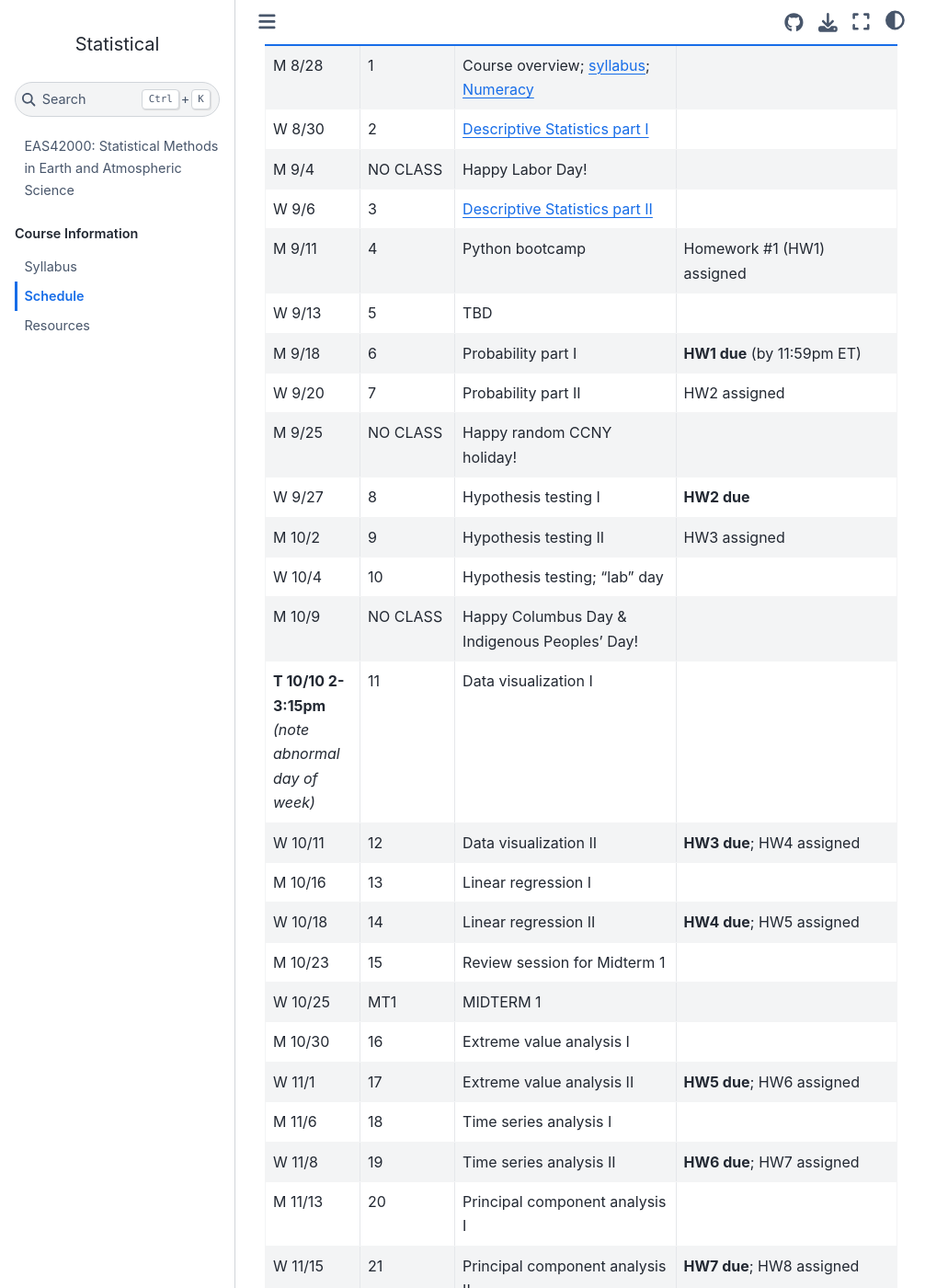
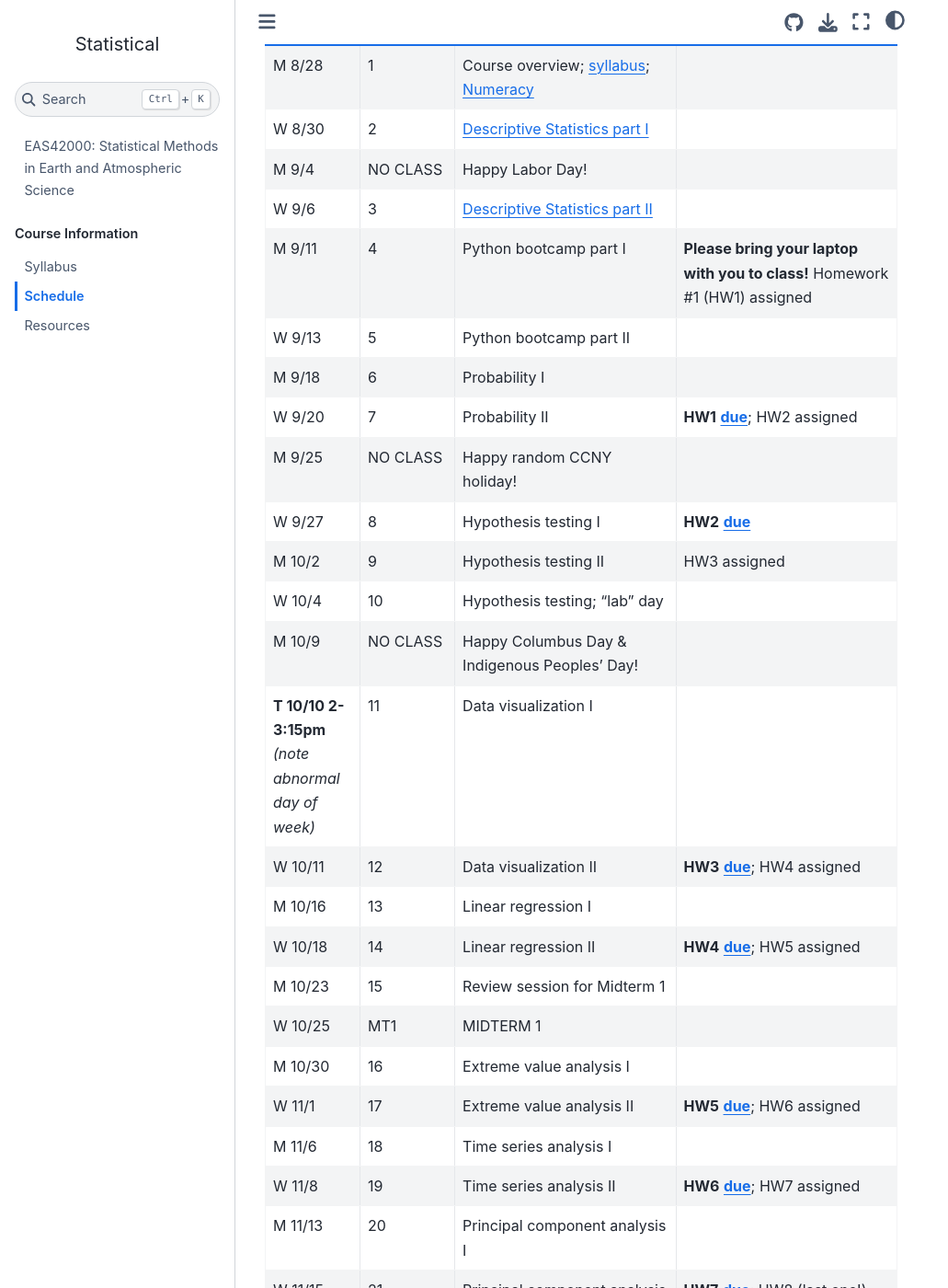
Before and after one commit to spencerahill/stat-methods-course, a Jupyter Book: the page built from info/schedule.md, in a window 1280 px wide and 1400 px high, scrolled down 273 px. Shown: the whole window at 92% size, without its empty margins (0-1031 px from the left). Built offline with Jupyter Book 1.0.4 settings and Sphinx 7.4.7 and the Sphinx Book theme 1.1.4, drawn with Linux system fonts in a browser that asks for light colours; pages that are not in the unit, such as notebooks, are missing from menus; some of the changed text lies outside the part shown.

Commit message:
Syllabus and schedule updates

```diff
--- a/info/schedule.md
+++ b/info/schedule.md
@@ -31,20 +31,20 @@ Please check back here frequently as the schedule is subject to change.
   -
 * - M 9/11
   - 4
-  - Python bootcamp
-  - Homework #1 (HW1) assigned
+  - Python bootcamp part I
+  - **Please bring your laptop with you to class!**  Homework #1 (HW1) assigned
 * - W 9/13
   - 5
-  - TBD
+  - Python bootcamp part II
   -
 * - M 9/18
   - 6
-  - Probability part I
-  - **HW1 due** (by 11:59pm ET)
+  - Probability I
+  -
 * - W 9/20
   - 7
-  - Probability part II
-  - HW2 assigned
+  - Probability II
+  - **HW1** [**due**](syllabus:hw); HW2 assigned
 * - M 9/25
   - NO CLASS
   - Happy random CCNY holiday!
@@ -52,7 +52,7 @@ Please check back here frequently as the schedule is subject to change.
 * - W 9/27
   - 8
   - Hypothesis testing I
-  - **HW2 due**
+  - **HW2** [**due**](syllabus:hw)
 * - M 10/2
   - 9
   - Hypothesis testing II
@@ -72,7 +72,7 @@ Please check back here frequently as the schedule is subject to change.
 * - W 10/11
   - 12
   - Data visualization II
-  - **HW3 due**; HW4 assigned
+  - **HW3**  [**due**](syllabus:hw); HW4 assigned
 * - M 10/16
   - 13
   - Linear regression I
@@ -80,7 +80,7 @@ Please check back here frequently as the schedule is subject to change.
 * - W 10/18
   - 14
   - Linear regression II
-  - **HW4 due**; HW5 assigned
+  - **HW4**  [**due**](syllabus:hw); HW5 assigned
 * - M 10/23
   - 15
   - Review session for Midterm 1
@@ -96,7 +96,7 @@ Please check back here frequently as the schedule is subject to change.
 * - W 11/1
   - 17
   - Extreme value analysis II
-  - **HW5 due**; HW6 assigned
+  - **HW5** [**due**](syllabus:hw); HW6 assigned
 * - M 11/6
   - 18
   - Time series analysis I
@@ -104,7 +104,7 @@ Please check back here frequently as the schedule is subject to change.
 * - W 11/8
   - 19
   - Time series analysis II
-  - **HW6 due**; HW7 assigned
+  - **HW6** [**due**](syllabus:hw); HW7 assigned
 * - M 11/13
   - 20
   - Principal component analysis I
@@ -124,7 +124,7 @@ Please check back here frequently as the schedule is subject to change.
 * - M 11/27
   - 23
   - Cluster analysis
-  - **HW8 due**
+  - **HW8** [**due**](syllabus:hw)
 * - W 11/29
   - 24
   - Review session for Midterm 2
```
Also changed, not shown: other parts of info/schedule.md (+1 -1 lines), info/syllabus.md (+1 -0 lines).
